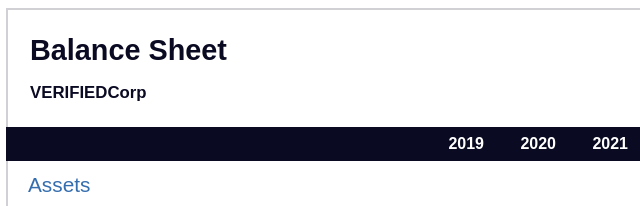
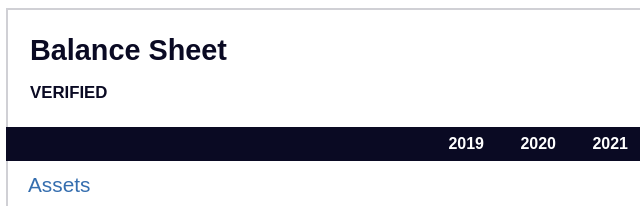
Before and after one commit to VERIFIED-git/balance-sheet, a plain HTML site: page index.html in a window 1280 px wide. Shown: the top 206 px of the page, 312-952 px from the left. Drawn offline with Linux system fonts and the light colour scheme.

Commit message:
Update index.html
bugfix

```diff
--- a/index.html
+++ b/index.html
@@ -11,7 +11,7 @@
       <section>
         <h1>
           <span class="flex">
-            <span>VERIFIEDCorp</span>
+            <span>VERIFIED</span>
             <span>Balance Sheet</span>
           </span>
         </h1>
```
